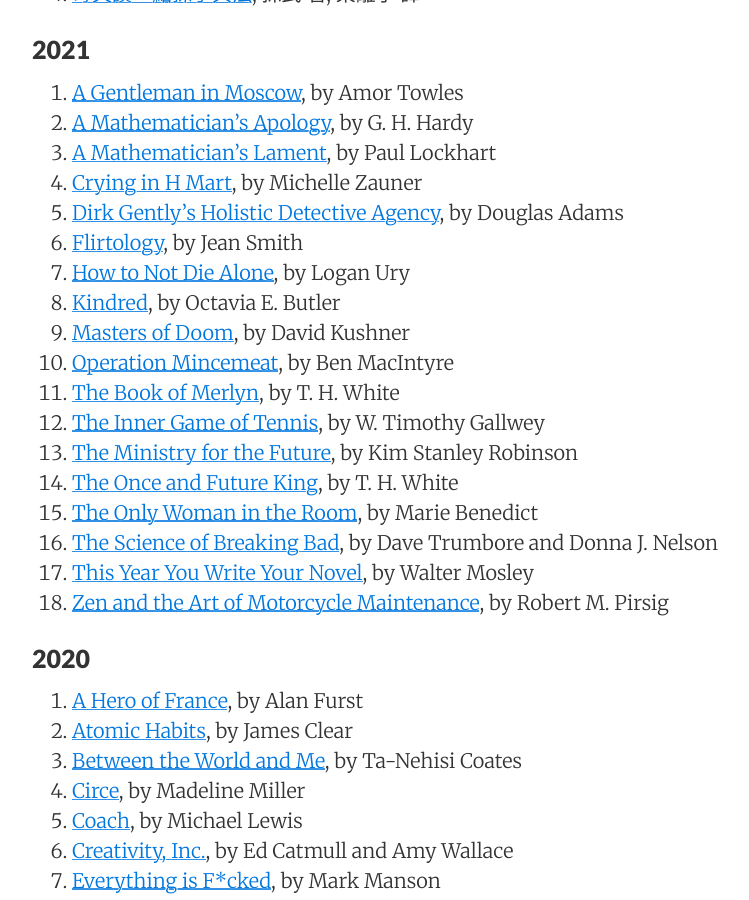
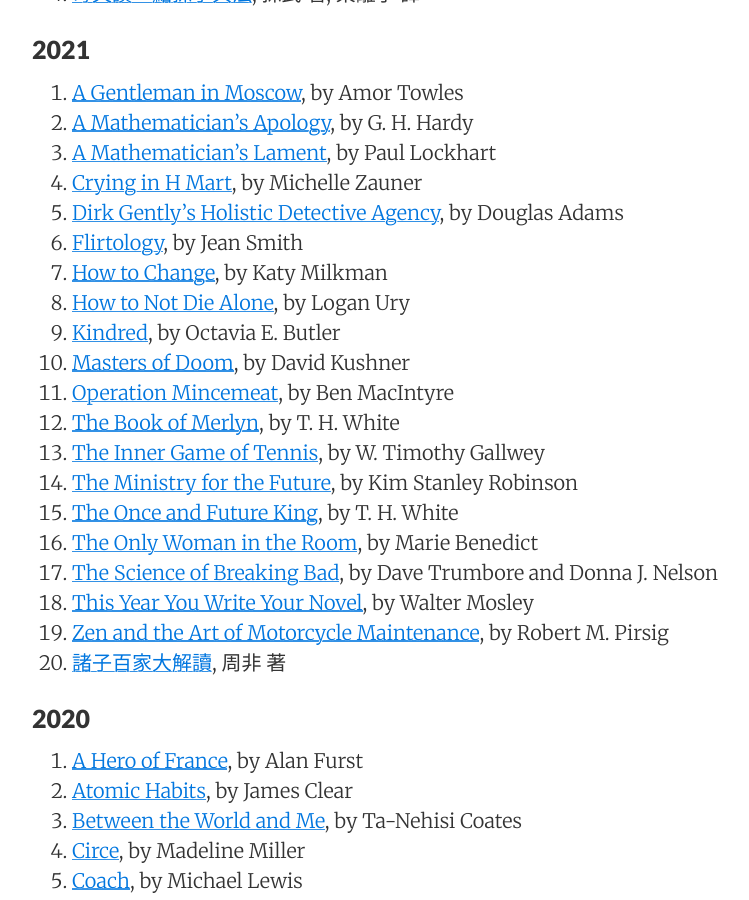
Before and after one commit to sewardlee337/sewardlee337.github.io, a Jekyll site: the page built from readinglist.md, in a window 1280 px wide and 900 px high, scrolled down 530 px. Shown: the whole window, without its empty margins (188-937 px from the left). Built offline with Jekyll 4.4.1, drawn with Linux system fonts in a browser that asks for light colours; nearby versions of some CDN libraries.

Commit message:
update reading list

```diff
--- a/readinglist.md
+++ b/readinglist.md
@@ -26,6 +26,7 @@ _"My alma mater was books, a good library... I could spend the rest of my life r
 1. [Crying in H Mart](https://amzn.to/3bPltaO), by Michelle Zauner
 1. [Dirk Gently's Holistic Detective Agency](https://amzn.to/3eVCQaC), by Douglas Adams
 1. [Flirtology](https://amzn.to/3y1jWHv), by Jean Smith
+1. [How to Change](https://amzn.to/3BHnAZr), by Katy Milkman
 1. [How to Not Die Alone](https://amzn.to/3gm9nsH), by Logan Ury
 1. [Kindred](https://amzn.to/3pBY7du), by Octavia E. Butler
 1. [Masters of Doom](https://amzn.to/3fN0wjD), by David Kushner
@@ -38,6 +39,7 @@ _"My alma mater was books, a good library... I could spend the rest of my life r
 1. [The Science of Breaking Bad](https://amzn.to/2TrZ8Ka), by Dave Trumbore and Donna J. Nelson
 1. [This Year You Write Your Novel](https://amzn.to/3eohYu5), by Walter Mosley
 1. [Zen and the Art of Motorcycle Maintenance](https://amzn.to/2KGpSlN), by Robert M. Pirsig
+1. [諸子百家大解讀](https://bit.ly/3x1e6oo), 周非 著
 
 
 ### 2020
```
